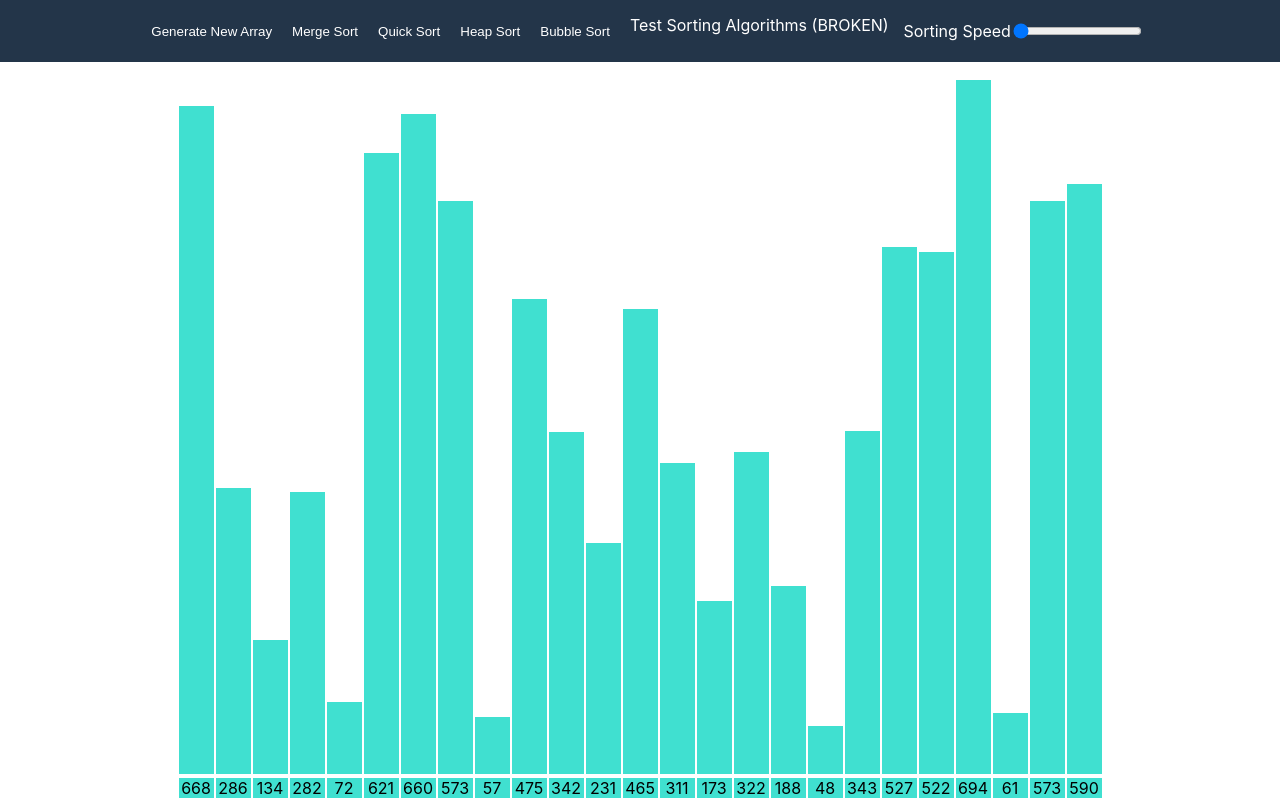
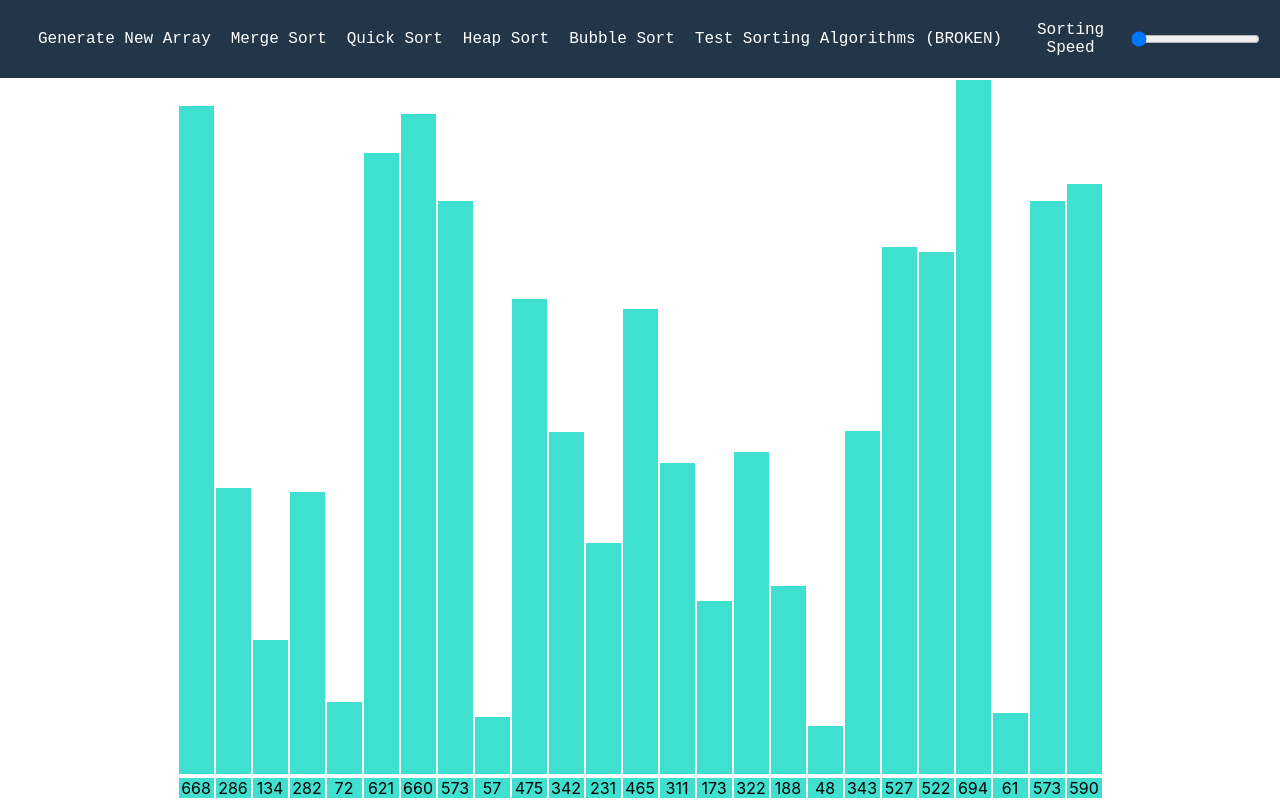
Before and after one commit to ShivrajBhapkar/Algorithmn-Visualizer, a React (Create React App) app: page / in a window 1280 px wide. Built offline with nearby package versions, Linux system fonts and the light colour scheme.

Commit message:
Implement Bubble sort algorithmn

```diff
--- a/src/SortingVisualizer/SortingVisualizer.css
+++ b/src/SortingVisualizer/SortingVisualizer.css
@@ -30,6 +30,8 @@
   color: white;
 }
 .Controller {
+  font-size: 16px;
+  font-family: monospace;
   padding: 5px;
   display: flex;
   justify-content: center;
@@ -38,8 +40,19 @@
   /* color: white; */
 }
 .btn {
+  display: flex;
+  font-size: 16px;
+  font-family: monospace;
   color: white;
   background-color: #233549;
   border: none;
   padding: 10px;
+  /* justify-content: center; */
+  align-items: center;
 }
+.btn:hover {
+  cursor: pointer;
+}
+/* #typeinp:hover {
+  cursor: grabbing;
+} */
--- a/src/SortingVisualizer/SortingVisualizer.jsx
+++ b/src/SortingVisualizer/SortingVisualizer.jsx
@@ -1,6 +1,7 @@
 import React from "react";
 import { useEffect, useState } from "react";
 import { getMergeSortAnimations } from "../sortingAlgorithms/MergeSortingAlgorithm.js";
+import { bubbleSortAlgorithmn } from "../sortingAlgorithms/BubbleSortAlgorithmn.js";
 import "./SortingVisualizer.css";
 
 // Change this value for the speed of the animations.
@@ -131,7 +132,8 @@ export default function Example() {
     setArray(array);
   }
   function mergeSort() {
-    const animations = getMergeSortAnimations(array);
+    const newArray = array.slice();
+    const animations = getMergeSortAnimations(newArray);
     for (let i = 0; i < animations.length; i++) {
       const arrayBars = document.getElementsByClassName("array-bar");
       const arrayvalue = document.getElementsByClassName("array-value");
@@ -152,9 +154,7 @@ export default function Example() {
       } else {
         setTimeout(() => {
           const [barOneIdx, newHeight] = animations[i];
-
           const barOneStyle = arrayBars[barOneIdx].style;
-
           arrayvalue[barOneIdx].textContent = newHeight;
           barOneStyle.height = `${newHeight}px`;
         }, i * ANIMATION_SPEED_MS);
@@ -169,9 +169,44 @@ export default function Example() {
   //     // We leave it as an exercise to the viewer of this code to implement this method.
   //   }
 
-  //   bubbleSort() {
-  //     // We leave it as an exercise to the viewer of this code to implement this method.
-  //   }
+  function bubbleSort() {
+    let newArray = array.slice();
+    const animations = bubbleSortAlgorithmn(newArray);
+    console.log(animations);
+
+    for (let i = 0; i < animations.length; i++) {
+      const barArray = document.getElementsByClassName("array-bar");
+      const barArrayValues = document.getElementsByClassName("array-value");
+
+      const isColorChange = i % 3 !== 2;
+      if (isColorChange) {
+        const [barOneIdx, barTwoIdx] = animations[i];
+        const barOneStyle = barArray[barOneIdx].style;
+        const barTwoStyle = barArray[barTwoIdx].style;
+        const barOneValueStyle = barArrayValues[barOneIdx].style;
+        const barTwoValueStyle = barArrayValues[barTwoIdx].style;
+        const color = i % 3 === 0 ? SECONDARY_COLOR : PRIMARY_COLOR;
+        setTimeout(() => {
+          barOneStyle.backgroundColor = color;
+          barTwoStyle.backgroundColor = color;
+          barOneValueStyle.backgroundColor = color;
+          barTwoValueStyle.backgroundColor = color;
+        }, i * ANIMATION_SPEED_MS);
+      } else {
+        const [barOneIdx, barTwoIdx, barOneValue, barTwoValue] = animations[i];
+        const barOneStyle = barArray[barOneIdx].style;
+        const barTwoStyle = barArray[barTwoIdx].style;
+        if (barOneValue > barTwoValue) {
+          setTimeout(() => {
+            barOneStyle.height = `${barTwoValue}px`;
+            barTwoStyle.height = `${barOneValue}px`;
+            barArrayValues[barOneIdx].textContent = barTwoValue;
+            barArrayValues[barTwoIdx].textContent = barOneValue;
+          }, i * ANIMATION_SPEED_MS);
+        }
+      }
+    }
+  }
 
   function testSortingAlgorithms() {
     for (let i = 0; i < 100; i++) {
@@ -232,7 +267,7 @@ export default function Example() {
         <button className="btn" onClick={() => this.heapSort()}>
           Heap Sort
         </button>
-        <button className="btn" onClick={() => this.bubbleSort()}>
+        <button className="btn" onClick={bubbleSort}>
           Bubble Sort
         </button>
         <div className="btn" onClick={testSortingAlgorithms}>
--- a/src/sortingAlgorithms/BubbleSortAlgorithmn.js
+++ b/src/sortingAlgorithms/BubbleSortAlgorithmn.js
@@ -1,27 +1,24 @@
 // An optimized version of Bubble Sort
-function bubbleSort(arr, n) {
-  for (let i = 0; i < n; i++) {
-    for (let j = 1; j < n - i; j++) {
-      if (arr[j] < arr[j - 1]) {
+export function bubbleSortAlgorithmn(array) {
+  let length = array.length;
+  const animation = [];
+  if (array.length <= 1) {
+    return array;
+  }
+  bubbleSortHelper(array, length, animation);
+  return animation;
+}
+function bubbleSortHelper(arr, n, animation) {
+  for (let i = 0; i < n - 1; i++) {
+    for (let j = 0; j < n - i - 1; j++) {
+      animation.push([j, j + 1]);
+      animation.push([j, j + 1]);
+      animation.push([j, j + 1, arr[j], arr[j + 1]]);
+      if (arr[j] > arr[j + 1]) {
         let temp = arr[j];
-        arr[j] = arr[j - 1];
-        arr[j - 1] = temp;
+        arr[j] = arr[j + 1];
+        arr[j + 1] = temp;
       }
     }
   }
 }
-
-/* Function to print an array */
-function printArray(arr, size) {
-  for (let i = 0; i < size; i++) console.log(arr[i]);
-}
-
-// Driver program to test above functions
-var arr = [5, 1, 4, 2, 8, 2];
-var n = 6;
-
-// printArray(arr, n);
-
-bubbleSort(arr, n);
-
-printArray(arr, n);
```
